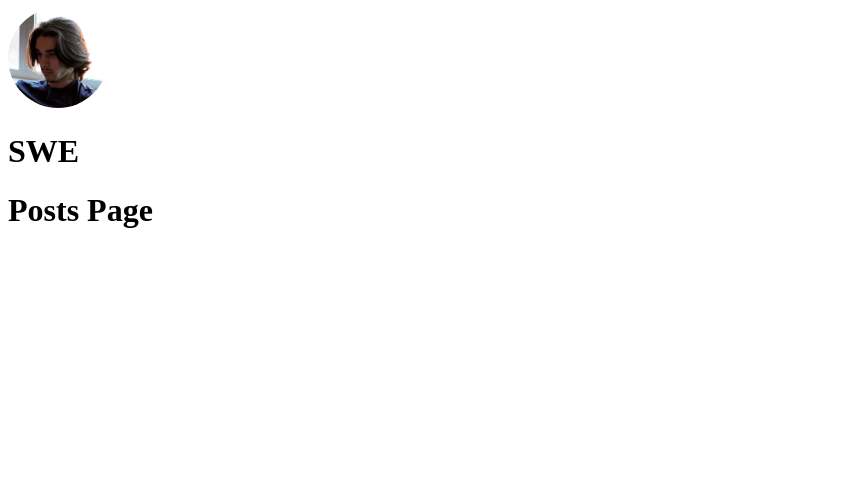
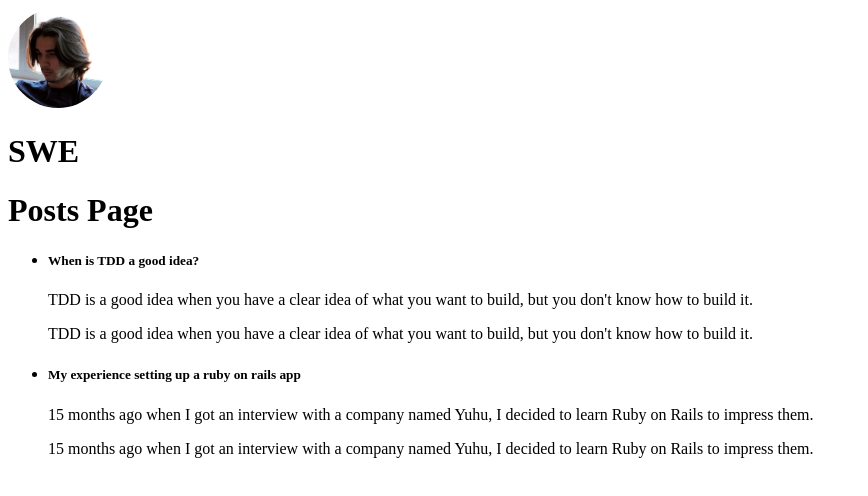
Before and after one commit to bencyrus/portfolio, a React (Create React App) app in the folder frontend/: page /swe/posts in a window 1280 px wide. Shown: the top 496 px of the page, without its empty margins (0-868 px from the left). Built offline with nearby package versions, Linux system fonts and the light colour scheme.

Commit message:
set up basic posts reading

```diff
--- a/frontend/src/pages/PostsPage.tsx
+++ b/frontend/src/pages/PostsPage.tsx
@@ -1,7 +1,22 @@
-const PostsPage = () => {
+import React from 'react'
+
+interface PostsPageProps {
+    posts: any[]
+}
+
+const PostsPage = ({ posts }: PostsPageProps) => {
     return (
         <div>
             <h1>Posts Page</h1>
+            <ul>
+                {posts.map((post) => (
+                    <li>
+                        <h5>{post.title}</h5>
+                        <p>{post.summary}</p>
+                        <p>{post.body}</p>
+                    </li>
+                ))}
+            </ul>
         </div>
     )
 }
--- a/frontend/src/routes.tsx
+++ b/frontend/src/routes.tsx
@@ -4,6 +4,8 @@ import SwePage from './pages/SwePage'
 import PhotographyPage from './pages/PhotographyPage'
 import ProjectsPage from './pages/ProjectsPage'
 import PostsPage from './pages/PostsPage'
+
+import swePosts from './data/swePosts.json'
 
 const router = createBrowserRouter([
     {
@@ -20,7 +22,7 @@ const router = createBrowserRouter([
                     },
                     {
                         path: 'posts',
-                        element: <PostsPage />,
+                        element: <PostsPage posts={swePosts} />,
                     },
                 ],
             },
@@ -34,7 +36,7 @@ const router = createBrowserRouter([
                     },
                     {
                         path: 'posts',
-                        element: <PostsPage />,
+                        element: <PostsPage posts={swePosts} />,
                     },
                 ],
             },
```
Also changed, not shown: frontend/src/data/swePosts.json (renamed from frontend/data/posts.json).
